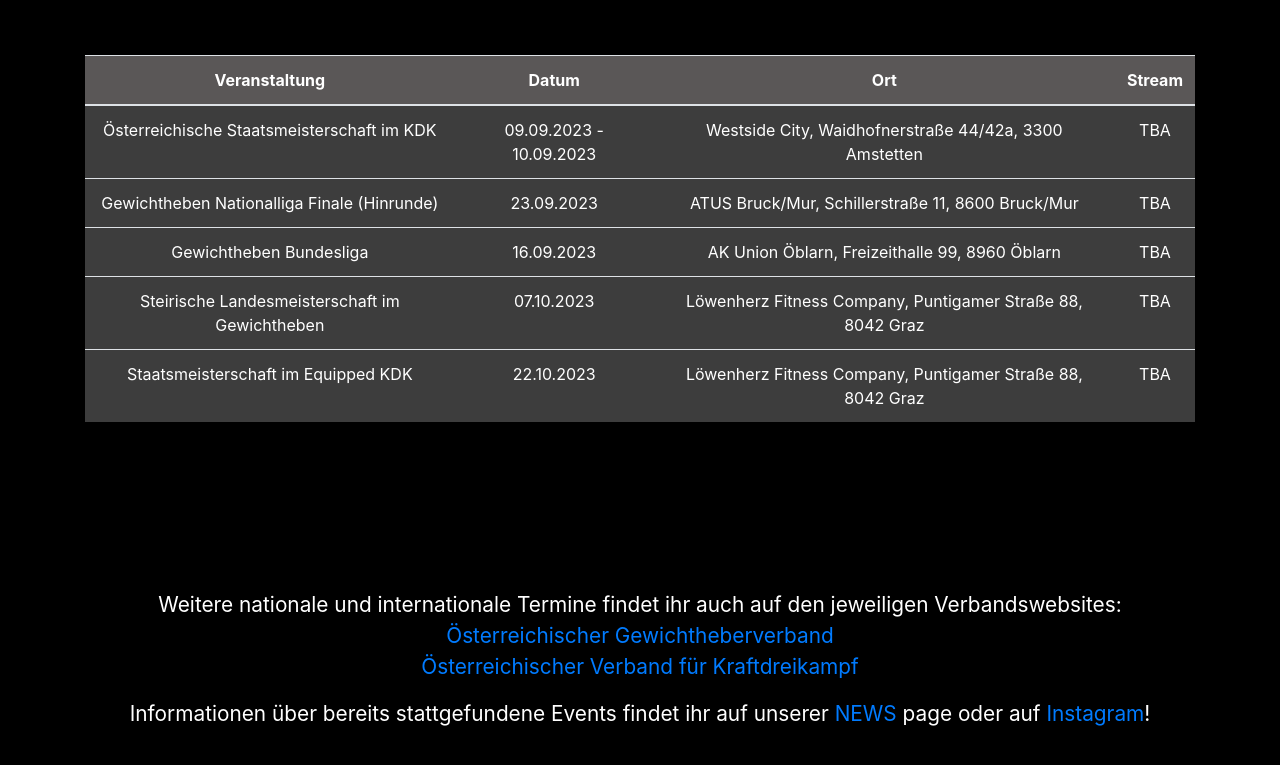
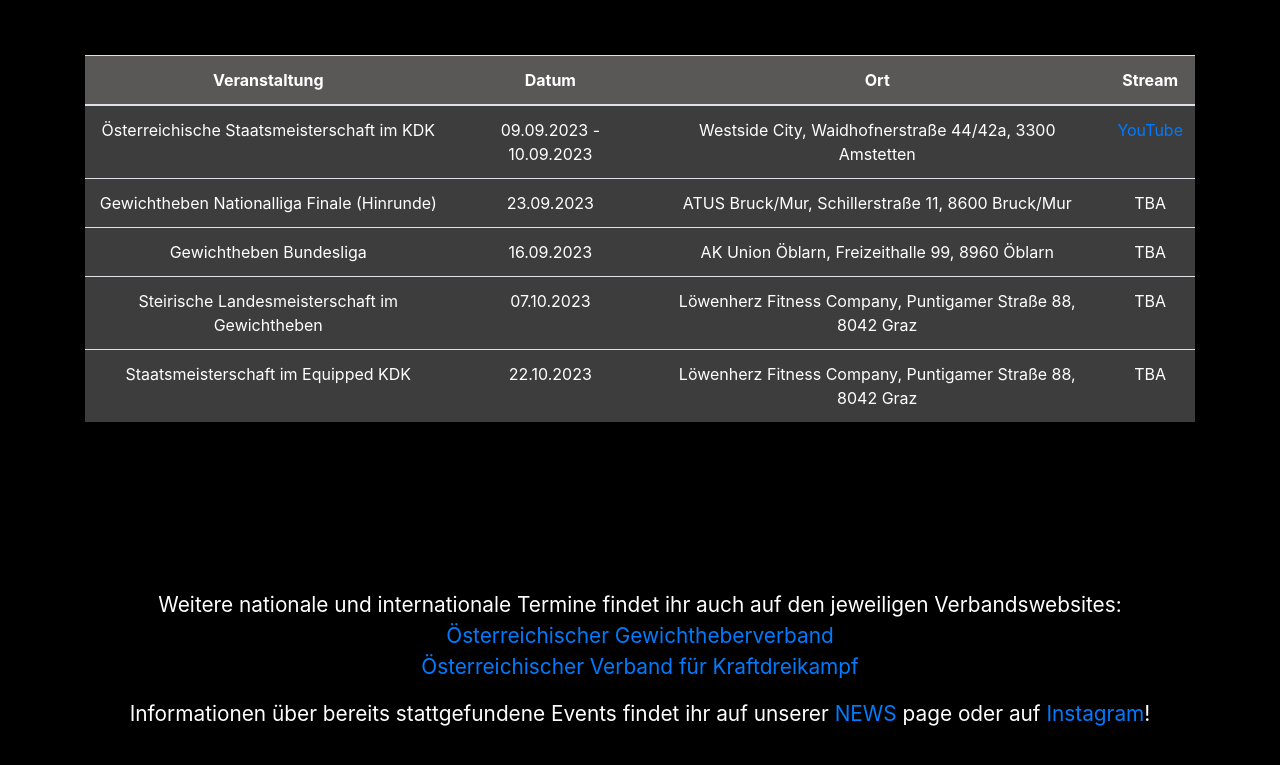
Before and after one commit to Mopsgeschwindigkeit/bbtribe, a plain HTML site: page events.html in a window 1280 px wide. Shown: the part 185-950 px from the top of the page. Drawn offline with Linux system fonts and the light colour scheme.

Commit message:
Update events.html

```diff
--- a/events.html
+++ b/events.html
@@ -61,7 +61,7 @@
               <td>Österreichische Staatsmeisterschaft im KDK</td>
               <td>09.09.2023 - 10.09.2023</td>
               <td>Westside City, Waidhofnerstraße 44/42a, 3300 Amstetten</td>
-              <td>TBA</td>
+              <td><a href="https://m.youtube.com/live/OLrnUs3cQz8?si=G0DVVBJIZ6Fl5bDu&fbclid=PAAabWsbpMQujCyJ8x-A__HzJPJN3bIA9ZDPEdxxW4ld_GQ7ygDWyEBlGrI_o_aem_AcHz7p2dWsl79vJcseIGzRM3UClUj_Yq42LZ6lt9ZFCK_EacLooqBJecOapTDEk5DCA">YouTube</a></td>
             </tr>
             <tr>
               <td>Gewichtheben Nationalliga Finale (Hinrunde)</td>
```
